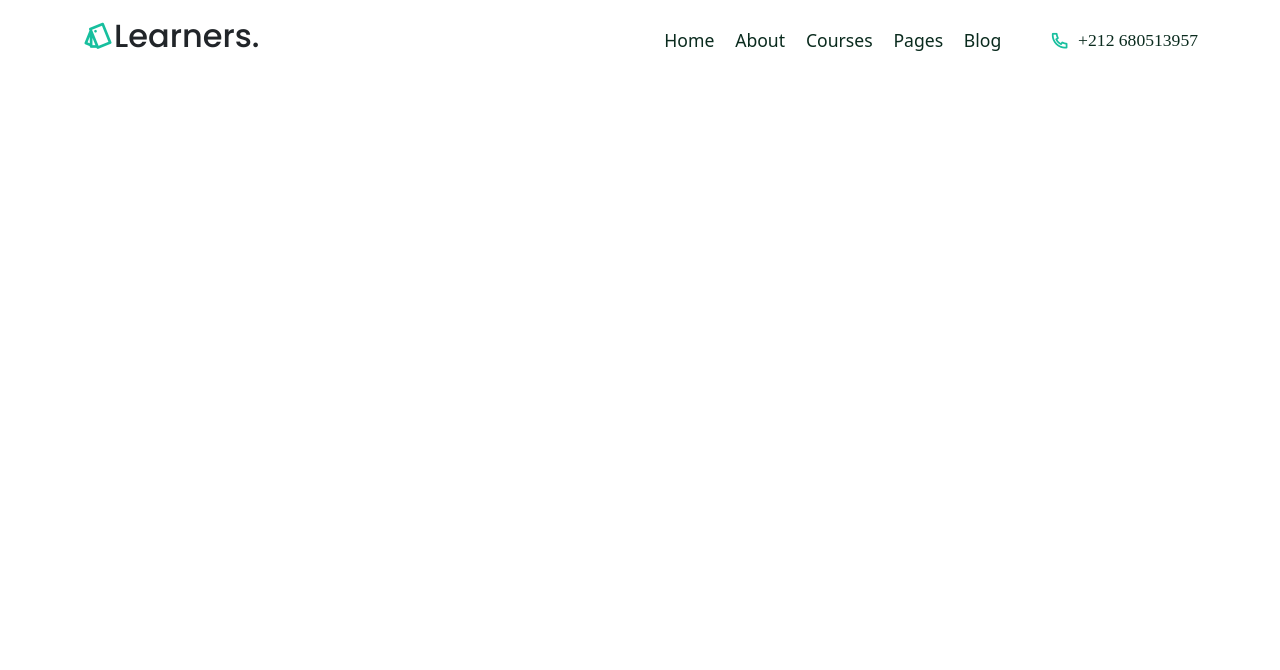
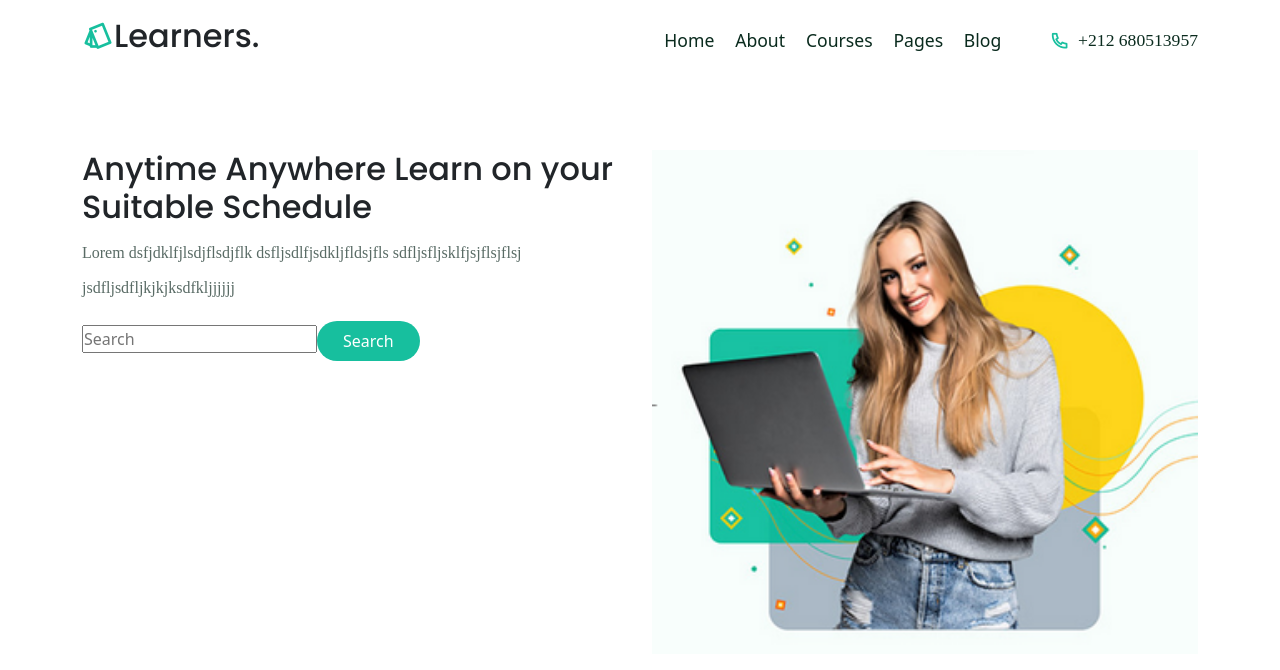
Before and after one commit to PFE-Elearning/pfe-e-learning, a React (Create React App) app: page / in a window 1280 px wide. Shown: the top 670 px of the page. Built offline with nearby package versions, Linux system fonts and the light colour scheme; a web font is replaced by a local one.

Commit message:
create hero section

```diff
--- a/src/components/Hero-Section/HeroSection.js
+++ b/src/components/Hero-Section/HeroSection.js
@@ -0,0 +1,39 @@
+import React from 'react'
+import { Container, Row, Col } from 'reactstrap'
+import './hero-section.css'
+import heroImg from '../../assets/images/hero-img1.png'
+
+const HeroSection = () => {
+  return (
+    <section>
+      <Container>
+        <Row>
+          <Col lg='6' md='6'>
+            <div className='hero__content'>
+              <h2>Anytime Anywhere Learn on your Suitable
+                Schedule
+              </h2>
+              <p>
+                Lorem dsfjdklfjlsdjflsdjflk
+                dsfljsdlfjsdkljfldsjfls
+                sdfljsfljsklfjsjflsjflsj
+                jsdfljsdfljkjkjksdfkljjjjjj
+              </p>
+
+              <div className='search'>
+                <input type='text' placeholder='Search' />
+                <button className='btn' >Search</button>
+              </div>
+            </div>
+          </Col>
+
+          <Col>
+            <img src={heroImg} alt='' className='w-100' />
+          </Col>
+        </Row>
+      </Container>
+    </section>
+  )
+}
+
+export default HeroSection
--- a/src/pages/Home.js
+++ b/src/pages/Home.js
@@ -1,10 +1,12 @@
 import React, { Fragment } from "react"
 import Header from '../components/Header/Header'
+import HeroSection from "../components/Hero-Section/HeroSection"
 
 const Home = () => {
   return (
     <Fragment>
       <Header />
+      <HeroSection />
     </Fragment>
   )
 }
```
